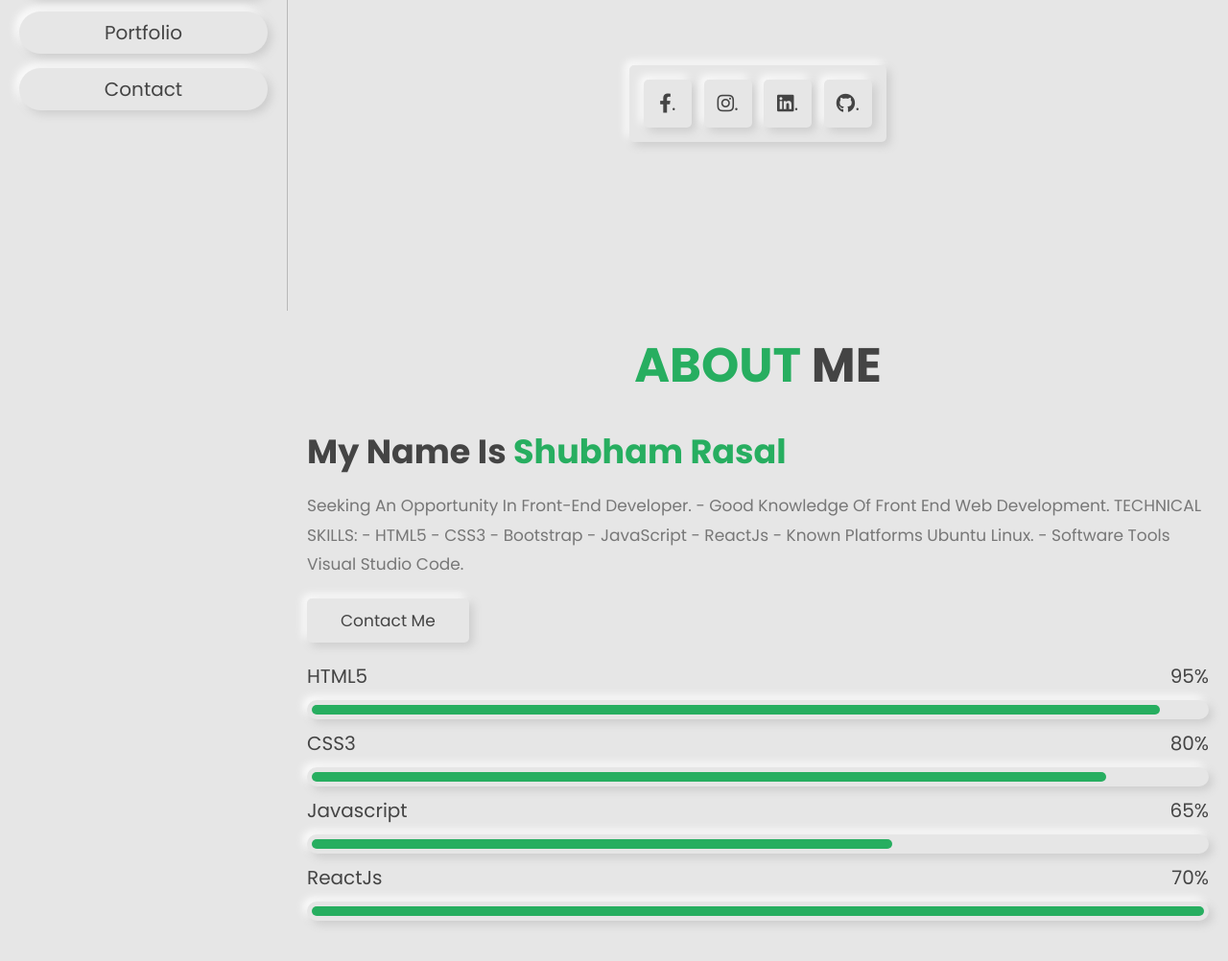
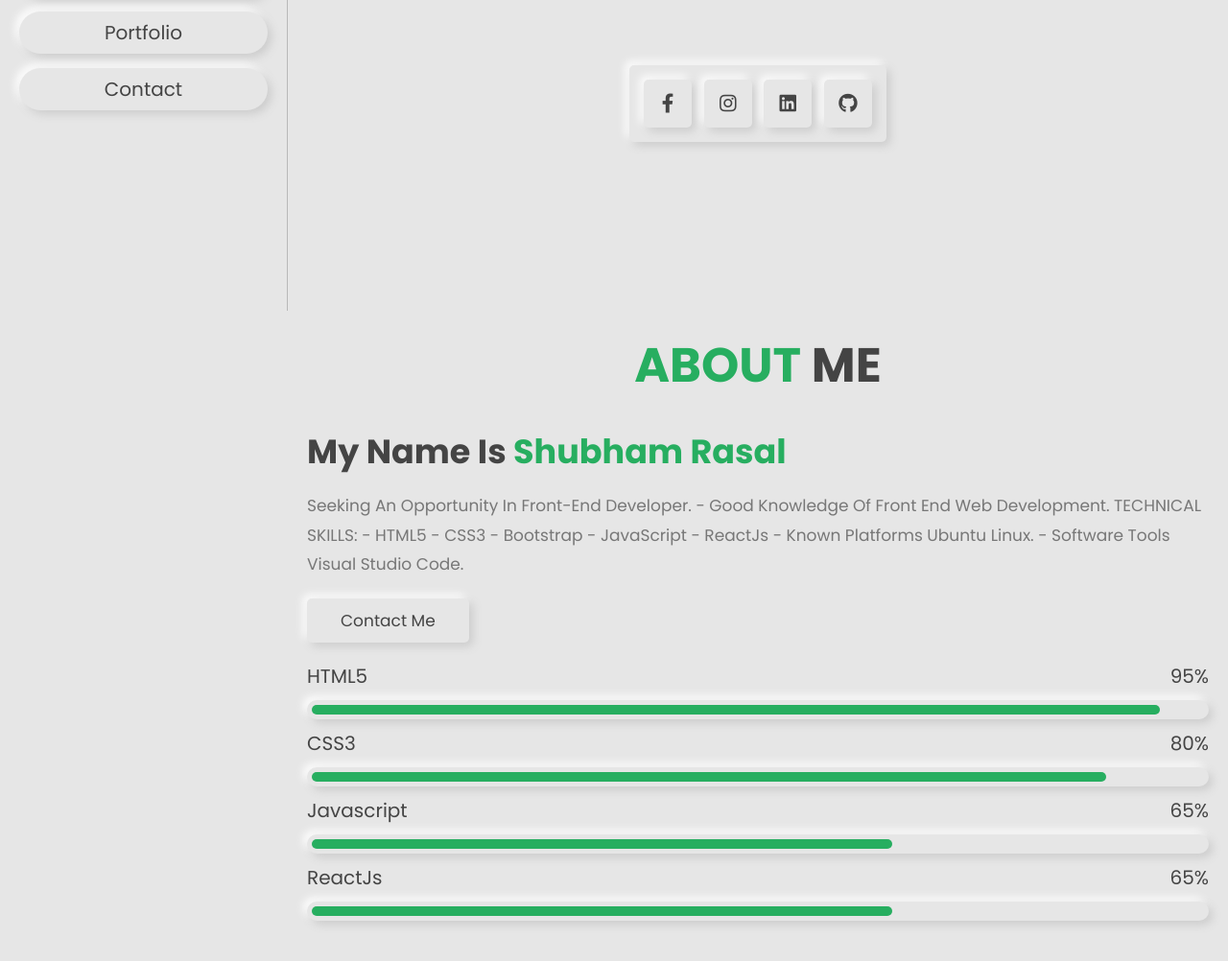
Before and after one commit to shubham-rasal-123/Personal-Portfolio-Website, a plain HTML site: page index.html in a window 1280 px wide. Shown: the part 476-1478 px from the top of the page at 96% size. Drawn offline with Linux system fonts and the light colour scheme.

Commit message:
added modified index file

```diff
--- a/index.html
+++ b/index.html
@@ -4,16 +4,14 @@
 <head>
   <meta charset="UTF-8">
   <meta http-equiv="X-UA-Compatible" content="IE=edge">
+  <link rel="shortcut icon" href="image/pf1.png" type="image/x-icon">
   <meta name="viewport" content="width=device-width, initial-scale=1.0">
-  <title>Personal Portfolio Website</title>
-  <!-- font awesome cdn link  -->
+  <title>Portfolio Website</title>
   <link rel="stylesheet" href="https://cdnjs.cloudflare.com/ajax/libs/font-awesome/5.15.4/css/all.min.css">
   <link rel="stylesheet" href="css/style.css">
 </head>
 
 <body>
-
-  <!-- header section starts  -->
   <header class="header">
     <div class="user">
       <img src="image/background.jpeg" alt="">
@@ -28,14 +26,8 @@
       <a href="#contact">contact</a>
     </nav>
   </header>
-  <!-- header section ends -->
-
   <div id="menu-btn" class="fas fa-bars"></div>
-
-  <!-- theme toggler  -->
   <div id="theme-toggler" class="fas fa-moon"></div>
-
-  <!-- home section starts  -->
   <section class="home" id="home">
     <div class="content">
       <h3>Shubham Rasal</h3>
@@ -43,15 +35,13 @@
       <a href="#" class="btn">Download CV</a>
     </div>
     <div class="share">
-      <a href="#" class="fab fa-facebook-f">.</a>
-      <a href="#" class="fab fa-instagram">.</a>
-      <a href="https://www.linkedin.com/in/shubham-rasal-951450237" class="fab fa-linkedin">.</a>
-      <a href="https://github.com/shubham-rasal-123" class="fab fa-github">.</a>
+      <a href="#" class="fab fa-facebook-f"></a>
+      <a href="#" class="fab fa-instagram"></a>
+      <a href="https://www.linkedin.com/in/shubham-rasal-951450237" class="fab fa-linkedin"></a>
+      <a href="https://github.com/shubham-rasal-123" class="fab fa-github"></a>
     </div>
   </section>
-  <!-- home section ends -->
 
-  <!-- about section starts  -->
   <section class="about" id="about">
     <h1 class="heading"> <span>about</span> me</h1>
     <div class="row">
@@ -79,16 +69,17 @@
         <div class="bar bar-2-1"><span></span></div>
         <h3> CSS3 <span>80%</span> </h3>
         <div class="bar bar-2-2"><span></span></div>
+
         <h3> javascript <span>65%</span> </h3>
         <div class="bar bar-2-3"><span></span></div>
-        <h3> ReactJs <span>70%</span> </h3>
-        <div class="bar bar-2-4"><span></span></div>
+
+        <h3> ReactJs <span>65%</span> </h3>
+        <div class="bar bar-2-3"><span></span></div>
+
       </div>
     </div>
   </section>
-  <!-- about section ends -->
 
-  <!-- services section starts  -->
   <section class="services" id="services">
     <h1 class="heading"> my <span>services</span> </h1>
     <div class="box-container">
@@ -111,9 +102,7 @@
       </div>
     </div>
   </section>
-  <!-- services section ends -->
 
-  <!-- portfolio section starts  -->
   <section class="portfolio" id="portfolio">
     <h1 class="heading"> my <span>portfolio</span> </h1>
     <div class="box-container">
@@ -175,9 +164,7 @@
       </div>
     </div>
   </section>
-  <!-- portfolio section ends -->
 
-  <!-- contact section starts -->
   <section class="contact" id="contact">
     <h1 class="heading"> <span>contact</span> me </h1>
     <form action="">
@@ -188,11 +175,8 @@
       <input type="submit" value="send message" class="btn">
     </form>
   </section>
-  <!-- contact section ends -->
 
   <div class="credits"> created by <span>Mr. Shubham Rasal</span> | all rights reserved </div>
-
-  <!-- custom js file link  -->
   <script src="js/script.js"></script>
 </body>
 
```
